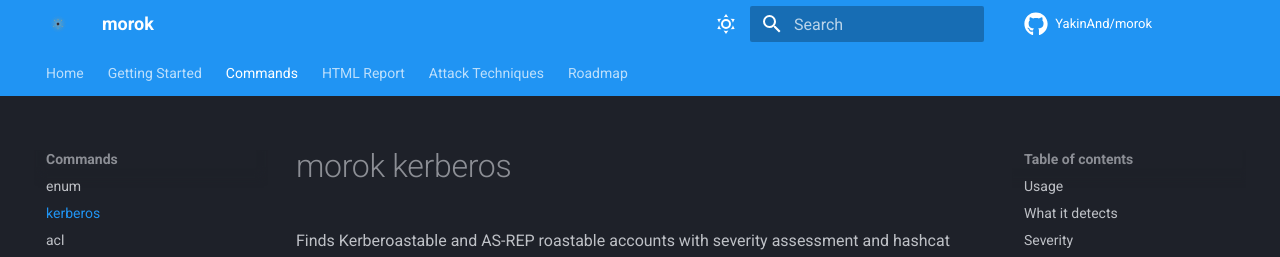
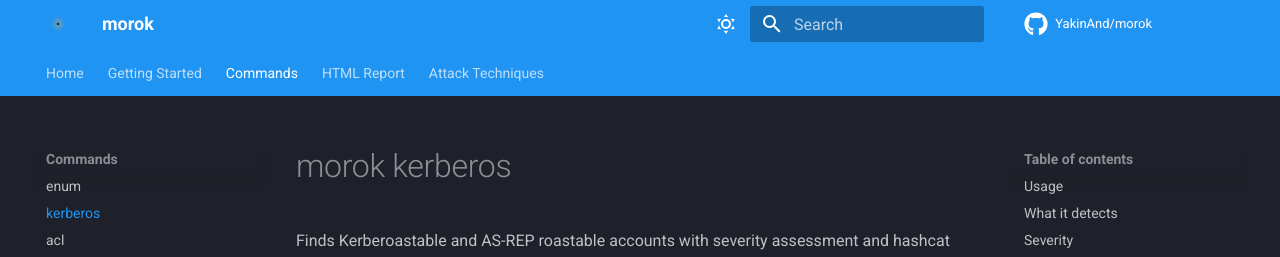
Before and after one commit to YakinAnd/morok, an MkDocs documentation site: the page built from docs/commands/kerberos.md, in a window 1280 px wide and 900 px high. Shown: the top 257 px of the window. Built offline with MkDocs 1.6.1 and Material for MkDocs 9.7.7, drawn with Linux system fonts in a browser that asks for light colours; comment, search, counter and statistics services are not loaded.

Commit message:
Update mkdocs.yml

```diff
--- a/mkdocs.yml
+++ b/mkdocs.yml
@@ -83,4 +83,3 @@
     - Trust Attacks: techniques/trusts.md
     - Shadow Credentials: techniques/shadow-credentials.md
     - LDAP Relay: techniques/ldap-relay.md
-  - Roadmap: roadmap.md
```
